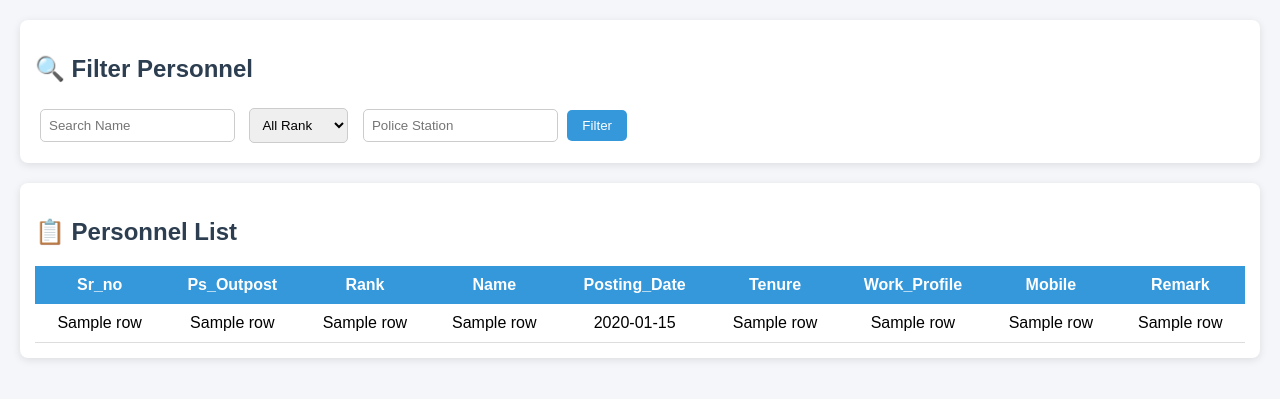
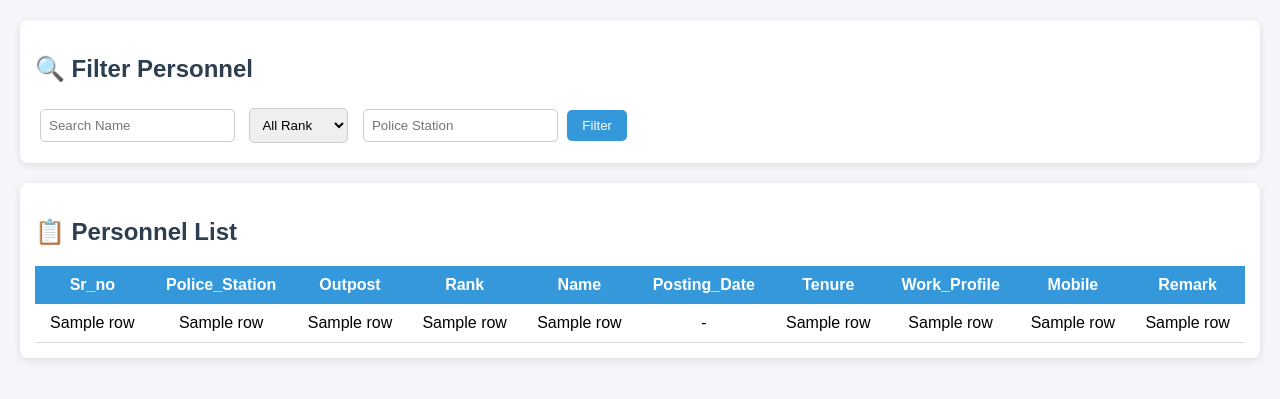
Before and after one commit to rohit502dhurve-cloud/police-websit, a Flask app: template templates/personnel.html in a window 1280 px wide. Shown: the top 399 px of the page. Run offline with Flask 3, Linux system fonts and the light colour scheme; the template is opened without the code that fills it: most values are stand-ins (such as "Sample title", 1, 10 or a date in 2020); some libraries are stand-ins or nearby versions.

Commit message:
Update personnel.html

```diff
--- a/templates/personnel.html
+++ b/templates/personnel.html
@@ -98,7 +98,8 @@
     <table>
         <tr>
             <th>Sr_no</th>
-            <th>Ps_Outpost</th>
+            <th>Police_Station</th>
+            <th>Outpost</th>
             <th>Rank</th>
             <th>Name</th>
             <th>Posting_Date</th>
@@ -114,11 +115,18 @@
             <td>{{ row[2] }}</td>
             <td>{{ row[3] }}</td>
             <td>{{ row[4] }}</td>
-            <td>{{ row[5].strftime('%d/%m/%Y') }}</td>
-            <td>{{ row[6] }}</td>
+            <td>{{ row[5] }}</td>
+            <td>
+                {% if row[6] %}
+                    {{ row[6].strftime('%d/%m/%Y') }}
+                {% else %}
+                    -
+                {% endif %}
+            </td>
             <td>{{ row[7] }}</td>
             <td>{{ row[8] }}</td>
             <td>{{ row[9] }}</td>
+            <td>{{ row[10] }}</td>
 
         </tr>
         {% endfor %}
```
